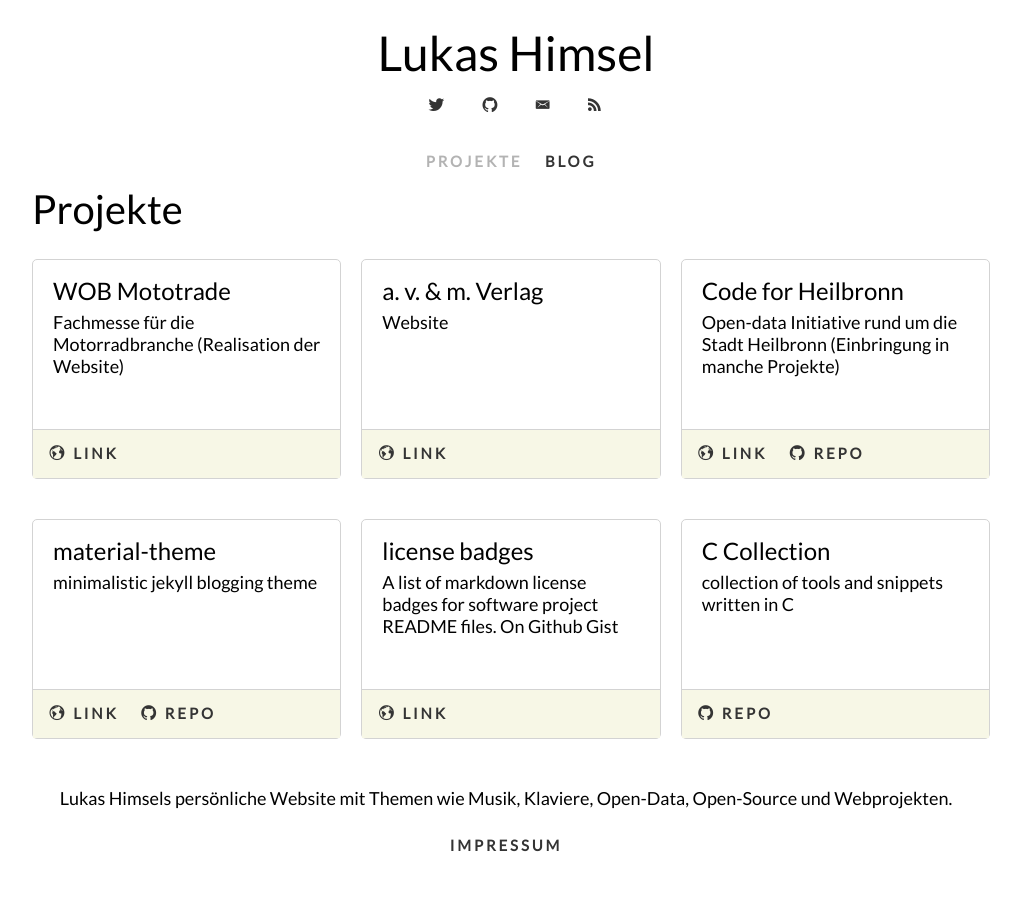
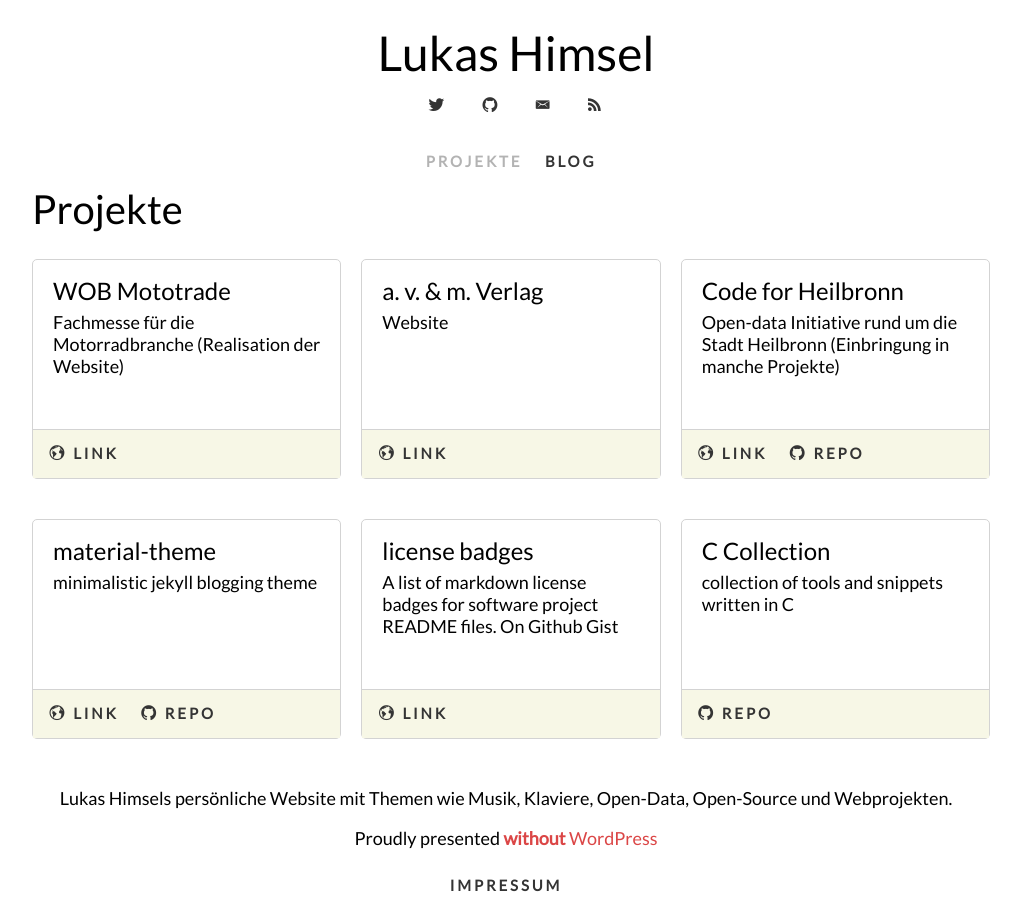
Before and after one commit to NishkaDG/lukas-h.github.io, a Jekyll site: the page built from index.html, in a window 1280 px wide. Shown: the whole page, without its empty margins (129-1150 px from the left). Built offline with Jekyll 4.4.1, drawn with Linux system fonts in a browser that asks for light colours; some web fonts are replaced; before the commit the page ends 900 px from its top, so only the background shows below that.

Commit message:
Presented /wo WP

```diff
--- a/_layouts/default.html
+++ b/_layouts/default.html
@@ -22,6 +22,7 @@
 		</div>
 		<footer class="unit whole align-center">
 			<p>{{ site.description }}</p>
+   <p>Proudly presented <a href="https://jamstack.org"><strong>without</strong> WordPress</a></p>
 			<a class="btn" href="/imprint.html">IMPRESSUM</a>
 		</footer>
 	</div>
```
